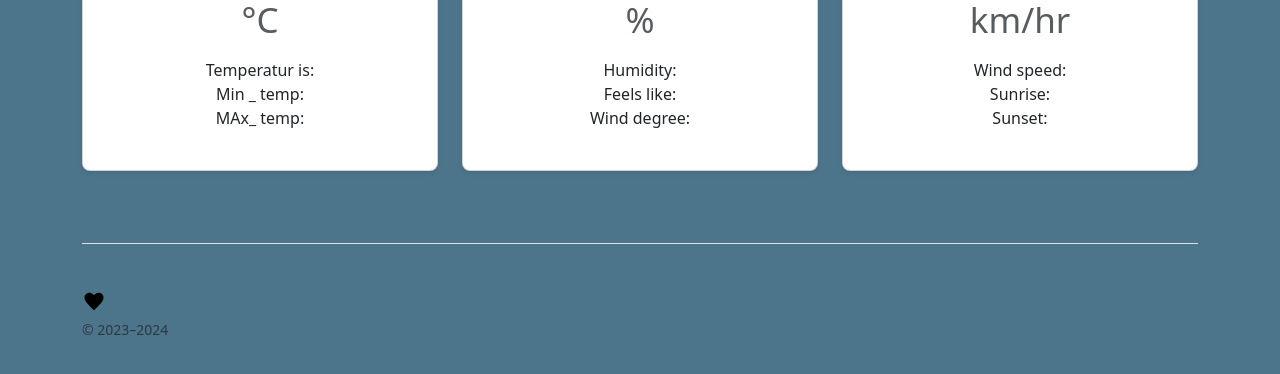
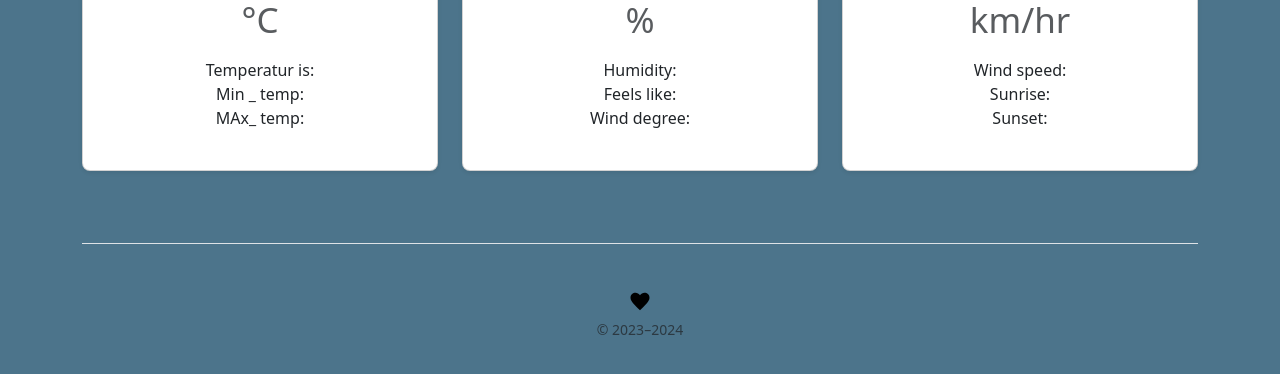
Before and after one commit to akshayiitr04/Weather-App, a plain HTML site: page index.html in a window 1280 px wide. Shown: the part 256-630 px from the top of the page. Drawn offline with nearby package versions, Linux system fonts and the light colour scheme; no server answers.

Commit message:
Update style.css

```diff
--- a/style.css
+++ b/style.css
@@ -1,3 +1,9 @@
-body{
-  background: #c5b793;
+.col-md {
+  flex: 1 0 0%;
+  display: table;
+  align-items: center;
+  display: flex;
+  justify-content: center;
+  align-items: center;
+  flex-direction: column;
 }
```
